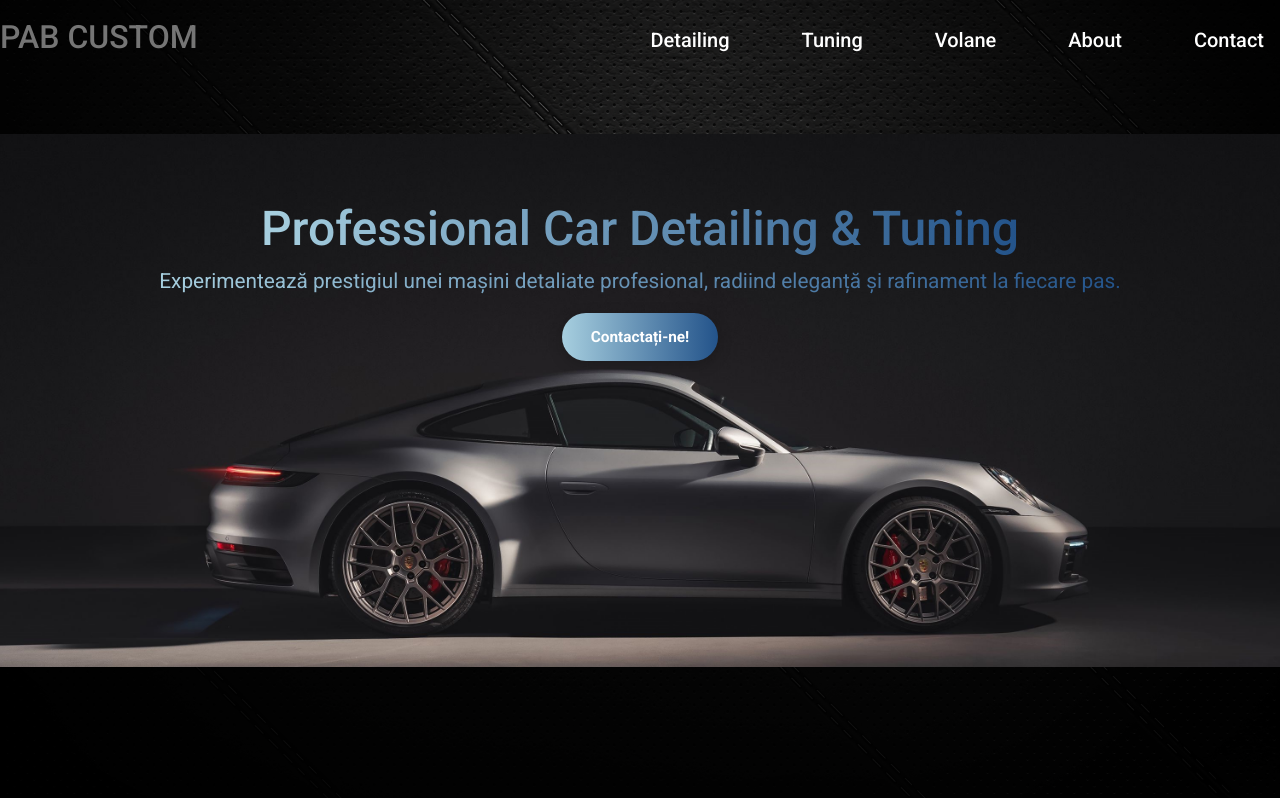
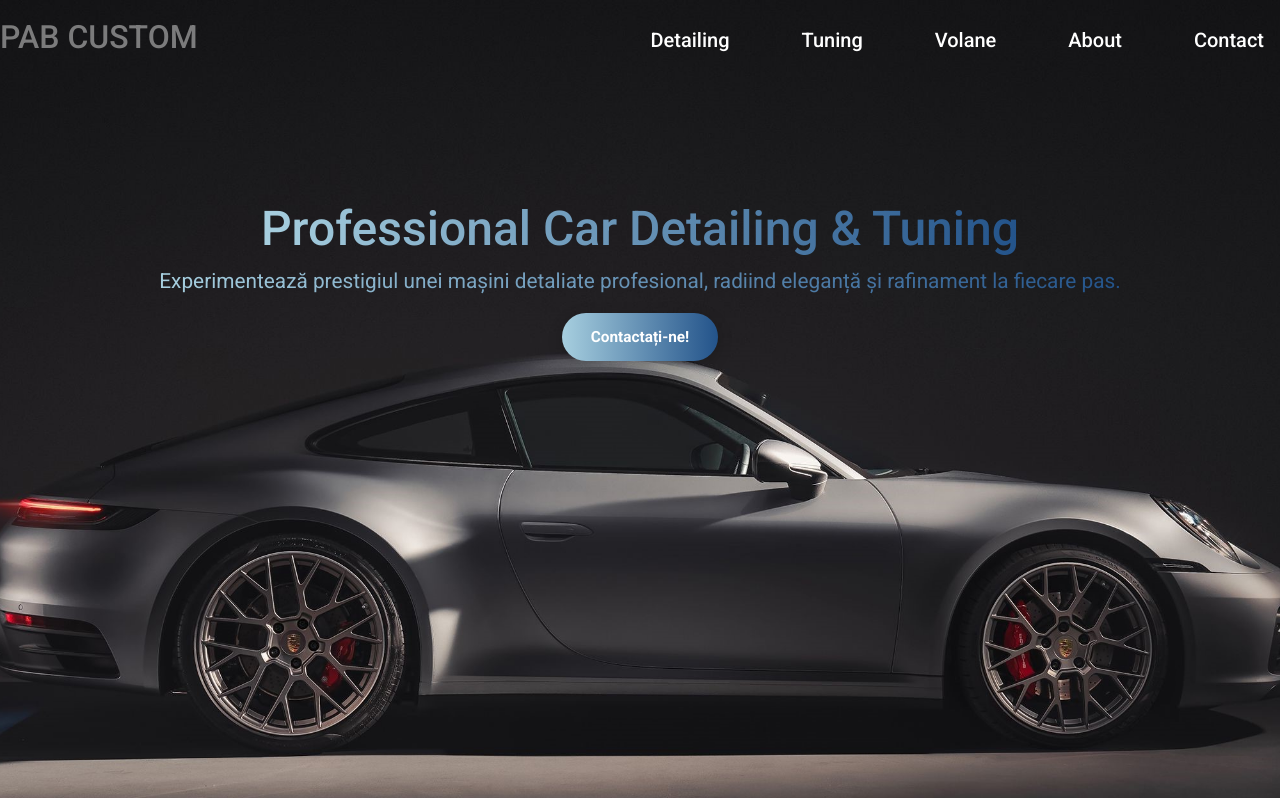
Before and after one commit to RedGhost15/pab-customs, a React (Vite) app: page / in a window 1280 px wide. Shown: the top 798 px of the page. Built offline with nearby package versions, Linux system fonts and the light colour scheme.

Commit message:
Update Hero.css

```diff
--- a/src/components/hero/Hero.css
+++ b/src/components/hero/Hero.css
@@ -5,7 +5,7 @@
     align-items: center;
     justify-content: flex-start;
     background-image: url("/img/bg2.jpg");
-    background-size: contain;
+    background-size: cover;
     background-repeat: no-repeat;
     background-position: center;
     padding-top: 200px;
```
